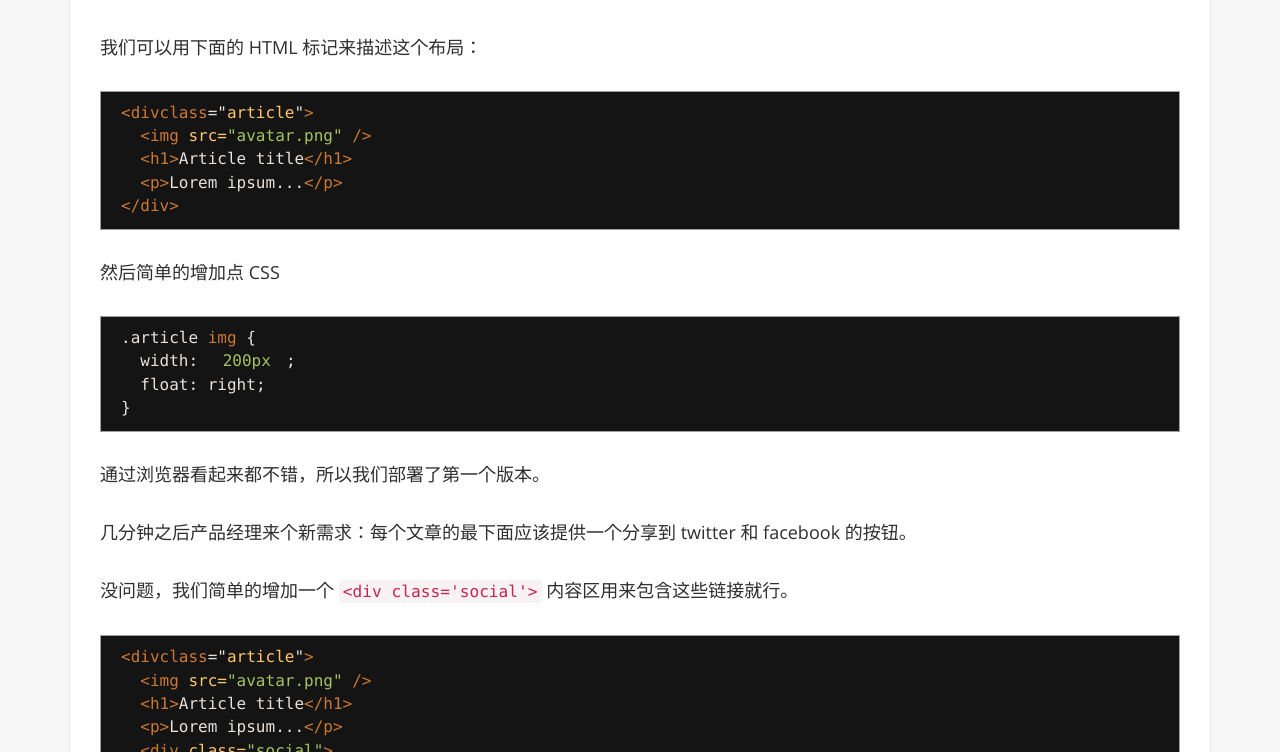
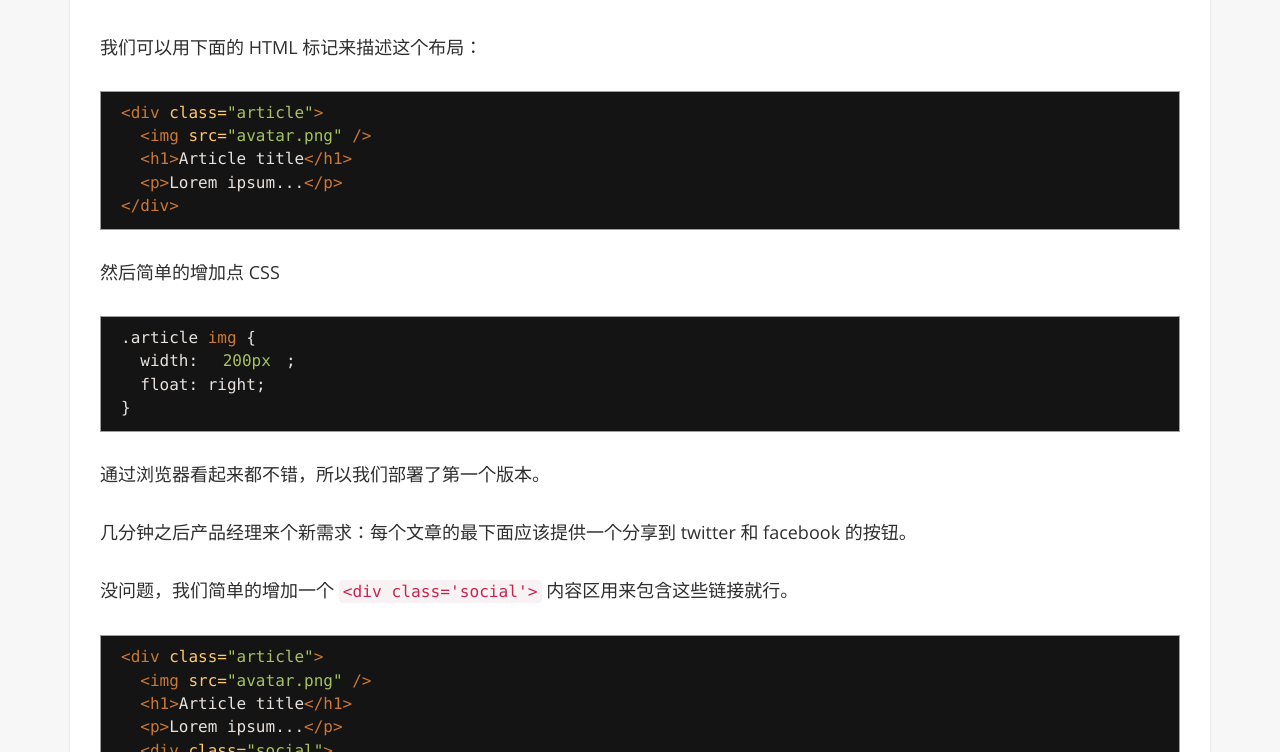
Before and after one commit to GiaoGiaoCat/GiaoGiaoCat.github.io, a Jekyll site: the page built from _posts/201501/2015-01-28-Growing-Rails-Applications-in-Practice-4.md, in a window 1280 px wide and 1400 px high, scrolled down 681 px. Shown: the part 157-909 px from the top of the window. Built offline with Jekyll 4.4.1, drawn with Linux system fonts in a browser that asks for light colours; Markdown is read by kramdown in place of the engine named in the settings.

Commit message:
type misstake

````diff
--- a/_posts/201501/2015-01-28-Growing-Rails-Applications-in-Practice-4.md
+++ b/_posts/201501/2015-01-28-Growing-Rails-Applications-in-Practice-4.md
@@ -32,7 +32,7 @@ author: "Victor"
 我们可以用下面的 HTML 标记来描述这个布局：
 
 ```html
-<divclass="article">
+<div class="article">
   <img src="avatar.png" />
   <h1>Article title</h1>
   <p>Lorem ipsum...</p>
@@ -55,7 +55,7 @@ author: "Victor"
 没问题，我们简单的增加一个 ``<div class='social'>`` 内容区用来包含这些链接就行。
 
 ```html
-<divclass="article">
+<div class="article">
   <img src="avatar.png" />
   <h1>Article title</h1>
   <p>Lorem ipsum...</p>
````
